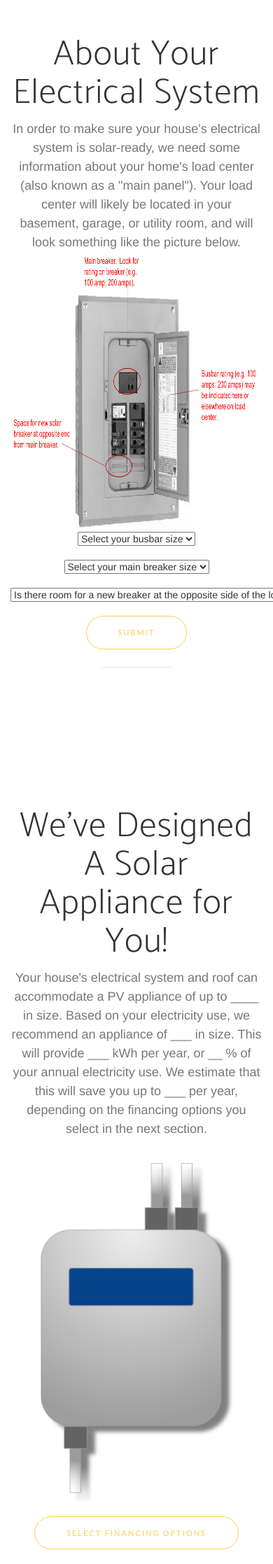
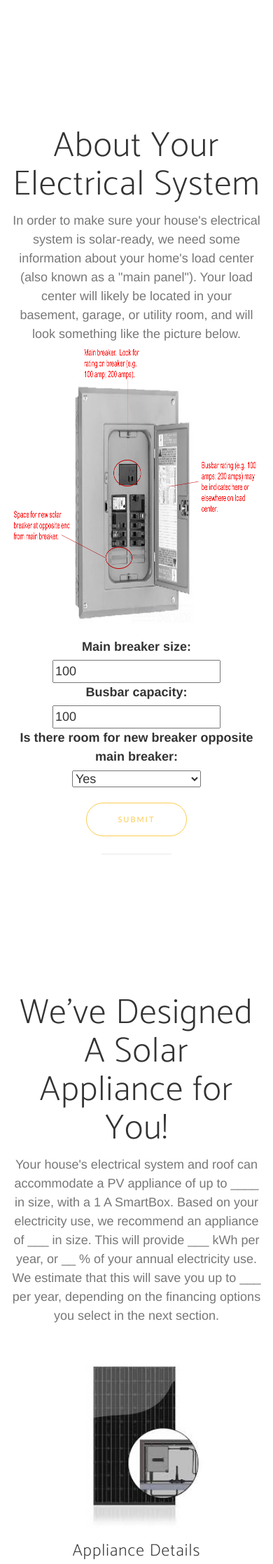
Before and after one commit to tylermcnish/safeconnect, a Django app: template buy/templates/buy/design.html in a window 390 px wide; the page is wider, and only the part inside the window is pictured. Shown: the part 3282-5517 px from the top of that part at 70% size. Run offline with Django 3.2, Linux system fonts and the light colour scheme; tables that the repository leaves empty hold one stand-in row (values such as "Sample post"); the template is opened without the code that fills it: values that come from a table or form of the project are taken from there, most other values are stand-ins (such as "Sample title", 1, 10 or a date in 2020); some libraries are stand-ins or nearby versions; some web fonts are replaced.

Commit message:
12-1 update

```diff
--- /dev/null
+++ b/buy/forms.py
@@ -0,0 +1,24 @@
+from django import forms
+from django.forms import ModelForm
+from .models import House
+
+
+class House_Form(forms.ModelForm):
+    class Meta:
+        model = House
+        fields = ('address',)
+
+class Electricity_Form(forms.ModelForm):
+    class Meta:
+        model = House
+        fields = ('monthly_electricity_usage','your_current_electricity_provider')
+
+class Roof_Form(forms.ModelForm):
+    class Meta:
+        model = House
+        fields = ('stories','roof_type')
+
+class Electrical_Service_Form(forms.ModelForm):
+    class Meta:
+        model = House
+        fields = ('main_breaker_size','busbar_capacity','is_there_room_for_new_breaker_opposite_main_breaker',)
--- a/buy/templates/buy/design.html
+++ b/buy/templates/buy/design.html
@@ -64,13 +64,16 @@
                         <a class="page-scroll" href="#electricity">Electric Bill > </a>
                     </li>
                     <li>
-                        <a class="page-scroll" href="#home">About Your Home > </a>
+                        <a class="page-scroll" href="#roof">Roof > </a>
                     </li>
                     <li>
-                        <a class="page-scroll" href="#financing">Financing Options > </a>
+                        <a class="page-scroll" href="#electricalsystem">House Electrical > </a>
                     </li>
                     <li>
-                        <a class="page-scroll" href="#installation">Schedule Installation > </a>
+                        <a class="page-scroll" href="#system">Financing  > </a>
+                    </li>
+                    <li>
+                        <a class="page-scroll" href="#installation"> Installation > </a>
                     </li>
                     <li>
                         <a class="page-scroll" href="#purchase">Purchase! </a>
@@ -92,11 +95,14 @@
                     <p class="text-muted">With a few basic pieces of information, SafeConnect can recommend an appliance size and roof peg type that will work for your house and matches your electricity needs.  To get started, enter your address.</p>
                     <br>
                     <br>
-                    <form>
-                        <input type="text" name="address" value="input street address, city, and state" size="75">
+                    <br>
+                    <form method="POST" class="House_Form" action="design" id="address_form">{% csrf_token %}
+                    {{ house_form.as_p }}
+                    <!--<button type="submit" class="">Submit</button>-->
                     </form>
                     <br>
-                    <a href="#address" class="btn btn-outline btn-xl page-scroll">Submit</a>
+                    <a href="#address" onclick="document.getElementById('address_form').submit();" class="btn btn-outline btn-xl page scroll">Submit</a>
+                    <!--<a href="#address" class="btn btn-outline btn-xl page-scroll">Submit</a>-->
                     <hr>
                 </div>
             </div>
@@ -150,17 +156,10 @@
                         <br>
                         <br>
                         <br>
-                        <form>
-                            <input type="text" name="electricity use" value="input average kWh used per month" size="75">
-                                <br>
-                                <br>
-                                <select>
-                                    <option value="select">Select your current electricity provider</option>
-                                    <option value="PGE">Pacific Gas and Electric</option>
-                                    <option value="SFCE">SF Clean Energy</option>
-                                    <option value="etc">Etc.</option>
-                                </select>
-                                </form>
+                        <form method="POST" class="Electricity_Form" action="design" id="electricity_form">{% csrf_token %}
+                            {{ electricity_form.as_p }}
+                            <!--<button type="submit" class="">Submit</button>-->
+                        </form>
                     </div>
                 </div>
             </div>
@@ -168,7 +167,7 @@
 <div class="row">
     <div class="col-lg-12 text-center">
         <div class="content">
-            <a href="#home" class="btn btn-outline btn-xl page-scroll">Submit</a>
+            <a href="#roof" onclick="document.getElementById('electricity_form').submit();" class="btn btn-outline btn-xl page-scroll">Submit</a>
             <hr>
         </div>
     </div>
@@ -178,7 +177,7 @@
         </div>
     </section>
 
-    <section id="home" class="features">
+    <section id="roof" class="features">
         <div class="container">
             <div class="row">
                 <div class="col-lg-12 text-center">
@@ -186,27 +185,12 @@
                         <h2>About Your Roof</h2>
                         <p class="text-muted">In order to provide the right roof attachments to your roofing contractors and size your SmartCable, we need to know the approximate height of your roof and the style of your roof.</p>
                         <br>
-                        <form>
-                            <select>
-                                <option value="select">Select your roof height</option>
-                                <option value="tile">single story</option>
-                                <option value="shingle">two stories</option>
-                                <option value="corrugated">three stories</option>
-                                <option value="corrugated">four stories stories</option>
-                            </select>
-                                <br>
-                                <br>
-                            <select>
-                                <option value="select">Select your roof type</option>
-                                <option value="tile">Tile</option>
-                                <option value="shingle">Shingle</option>
-                                <option value="corrugated">Corrugated</option>
-                            </select>
-                            <br>
-                            <br
+                        <form method="POST" class="Roof_Form" action="design" id="roof_form">{% csrf_token %}
+                            {{ roof_form.as_p }}
+                            <!--<button type="submit" class="">Submit</button>-->
                         </form>
                         <br>
-                        <a href="#electricalsystem" class="btn btn-outline btn-xl page-scroll">Submit</a>
+                        <a href="#electricalsystem" onclick="document.getElementById('roof_form').submit();" class="btn btn-outline btn-xl page-scroll">Submit</a>
                         <hr>
                     </div>
                 </div>
@@ -222,33 +206,14 @@
                         <h2>About Your Electrical System</h2>
                         <p class="text-muted">In order to make sure your house's electrical system is solar-ready, we need some information about your home's load center (also known as a "main panel").  Your load center will likely be located in your basement, garage, or utility room, and will look something like the picture below.</p>
                         <img src="{% static 'img/load_center.png'%}" class="img-responsive" alt="" style="height:400px;display:block;margin-left:auto;margin-right:auto">
-                        <form>
-                        <select>
-                            <option value="select">Select your busbar size</option>
-                            <option value="tile">Less than 100 amps</option>
-                            <option value="shingle">100-199 amps</option>
-                            <option value="corrugated">200 amps or greater</option>
-                        </select>
+
                         <br>
-                        <br>
-                        <select>
-                            <option value="select">Select your main breaker size</option>
-                            <option value="tile">Less than 100 amps</option>
-                            <option value="shingle">100-199 amps</option>
-                            <option value="corrugated">200 amps or greater</option>
-                        </select>
-                            <br>
-                            <br>
-                        <select>
-                            <option value="select">Is there room for a new breaker at the opposite side of the load center from the main breaker?</option>
-                            <option value="tile">Yes</option>
-                            <option value="shingle">No</option>
-                            <option value="corrugated">I don't know</option>
-                        </select>
+                        <form method="POST" class="Electrical_Service_Form" action="design" id="electrical_service_form">{% csrf_token %}
+                            {{ electrical_service_form.as_p }}
+                            <!--<button type="submit" class="">Submit</button>-->
                         </form>
                         <br>
-                        <br>
-                        <a href="#system" class="btn btn-outline btn-xl page-scroll">Submit</a>
+                        <a href="#system" onclick="document.getElementById('electrical_service_form').submit();" class="btn btn-outline btn-xl page-scroll">Submit</a>
                         <hr>
                     </div>
                 </div>
@@ -260,15 +225,48 @@
         <div class="container">
             <div class="row">
                 <div class="col-lg-12 text-center">
+                    <div class="section-heading" style="margin-bottom:40px">
+                        <h2>We've Designed A Solar Appliance for You!</h2>
+                        <p class="text-muted">Your house's electrical system and roof can accommodate a PV appliance of up to ____ in size, with a {{ smartbox_size}} A SmartBox.  Based on your electricity use, we recommend an appliance of ___ in size.  This will provide ___ kWh per year, or __ % of your annual electricity use.   We estimate that this will save you up to ___ per year, depending on the financing options you select in the next section.</p>
+                    </div>
+                </div>
+            </div>
+
+            <div class="row">
+
+
+                <div class="col-md-4">
+                    <div class="section-heading" style="text-align: center;">
+                        <img src="{% static 'img/AC_Module.jpeg'%}" class="img-responsive" alt="" style="height:250px;display:block;margin-left:auto;margin-right:auto">
+                         <h3>Appliance Details</h3>
+                         <p class="text-muted">Your PV appliance will have __ modules of 240 watts each, for a total capacity of __.  These modules will snap together using touch-safe cabling.  Touch-safe, weatherproof cabling will connect the complete array to SafeConnect's proprietary SmartBox, which will ensure that a safe number of modules are installed and continuosly monitor your system for any electrical danger.</p>
+                    </div>
+                </div>
+
+                <div class="col-md-4">
+                    <div class="section-heading" style="text-align: center;">
+                        <img src="{% static 'img/quickmount.jpeg'%}" class="img-responsive" alt="" style="height:250px;display:block;margin-left:auto;margin-right:auto">
+                        <h3>Roof Mounting</h3>
+                        <p class="text-muted">Your PV appliance will attach to your __ roof using ___ footers, which will be bolted to roof rafters and flashed.  We'll help you schedule a local roofer to install the footers for you.</p>
+                    </div>
+                </div>
+
+                <div class="col-md-4">
+                    <div class="section-heading" style="text-align: center;">
+                        <img src="{% static 'img/specpac.jpeg'%}" class="img-responsive" alt="" style="height:250px;display:block;margin-left:auto;margin-right:auto">
+                        <h3>PV Plug</h3>
+                        <p class="text-muted">Like all SafeConnect Solar appliances, your appliance will be connected to 240 V "PV Plug" wired by an electrician to your load center.  We'll help you schedule an electrician to get this done.</p>
+                    </div>
+                </div>
+
+            </div>
+
+            <div class="row">
+                <div class="col-lg-12 text-center">
                     <div class="section-heading">
-                        <h2>We've Designed A Solar Appliance for You!</h2>
-                           <p class="text-muted">Your house's electrical system and roof can accommodate a PV appliance of up to ____ in size.  Based on your electricity use, we recommend an appliance of ___ in size.  This will provide ___ kWh per year, or __ % of your annual electricity use.   We estimate that this will save you up to ___ per year, depending on the financing options you select in the next section.</p>
-                           <br>
-                           <img src="{% static 'img/smartbox_diagram.png'%}" class="img-responsive" alt="" style="height:500px;display:block;margin-left:auto;margin-right:auto">
-                            <br>
-                           <a href="#financing" class="btn btn-outline btn-xl page-scroll">Select financing options</a>
+                            <a href="#financing" class="btn btn-outline btn-xl page-scroll">Select financing options</a>
                             <hr>
-                    </div>
+                            </div>
                 </div>
             </div>
         </div>
```
Also changed, not shown: buy/models.py (+22 -7 lines), buy/views.py (+99 -2 lines), buy/migrations/0002_remove_house_name.py (added), buy/migrations/0003_house_name.py (added), buy/migrations/0004_remove_house_name.py (added), buy/migrations/0005_auto_20161201_1218.py (added), buy/migrations/0006_house_your_current_electricity_provider.py (added), buy/migrations/0007_auto_20161201_1304.py (added), buy/migrations/0008_auto_20161201_1316.py (added), buy/migrations/0009_auto_20161201_1318.py (added), buy/migrations/0010_auto_20161201_1320.py (added), buy/migrations/0011_auto_20161201_1322.py (added), buy/static/img/AC_Module.jpeg (added), buy/static/img/quickmount.jpeg (added), 2 more files, 1 other file.
